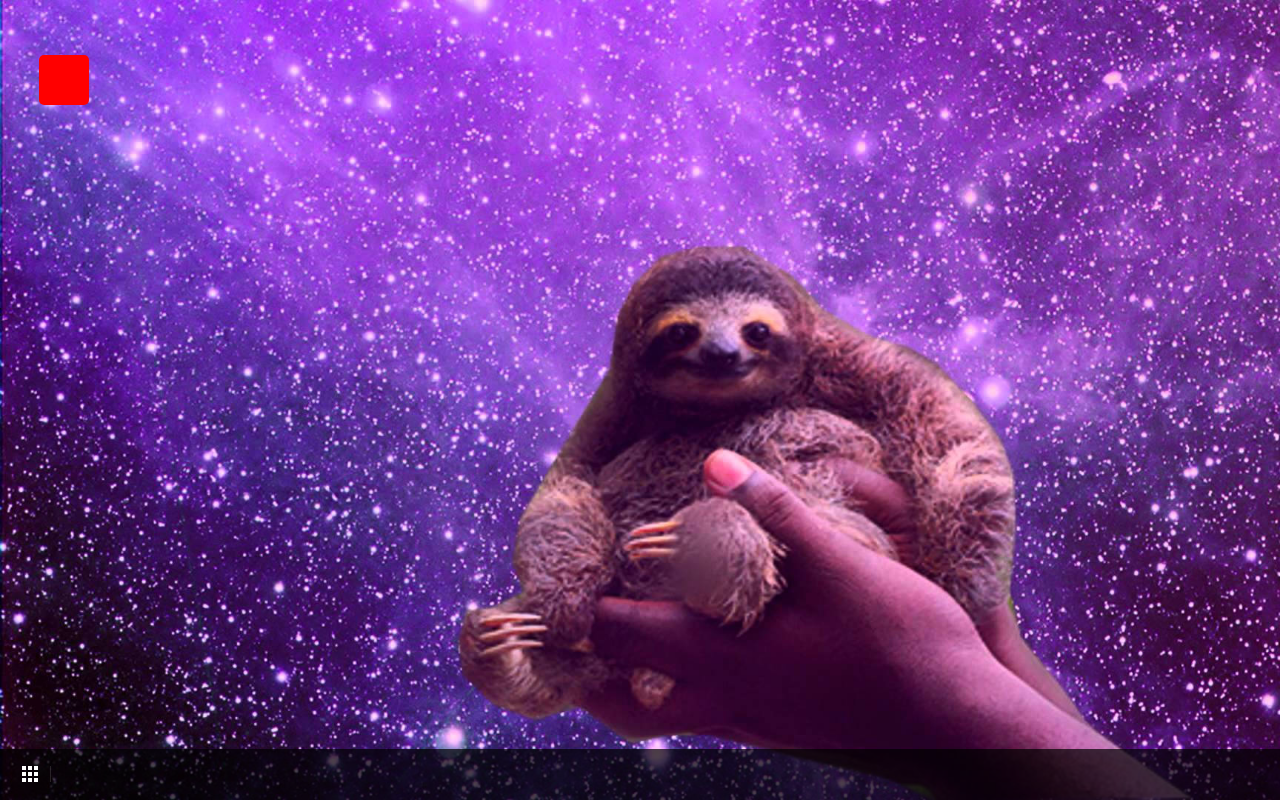
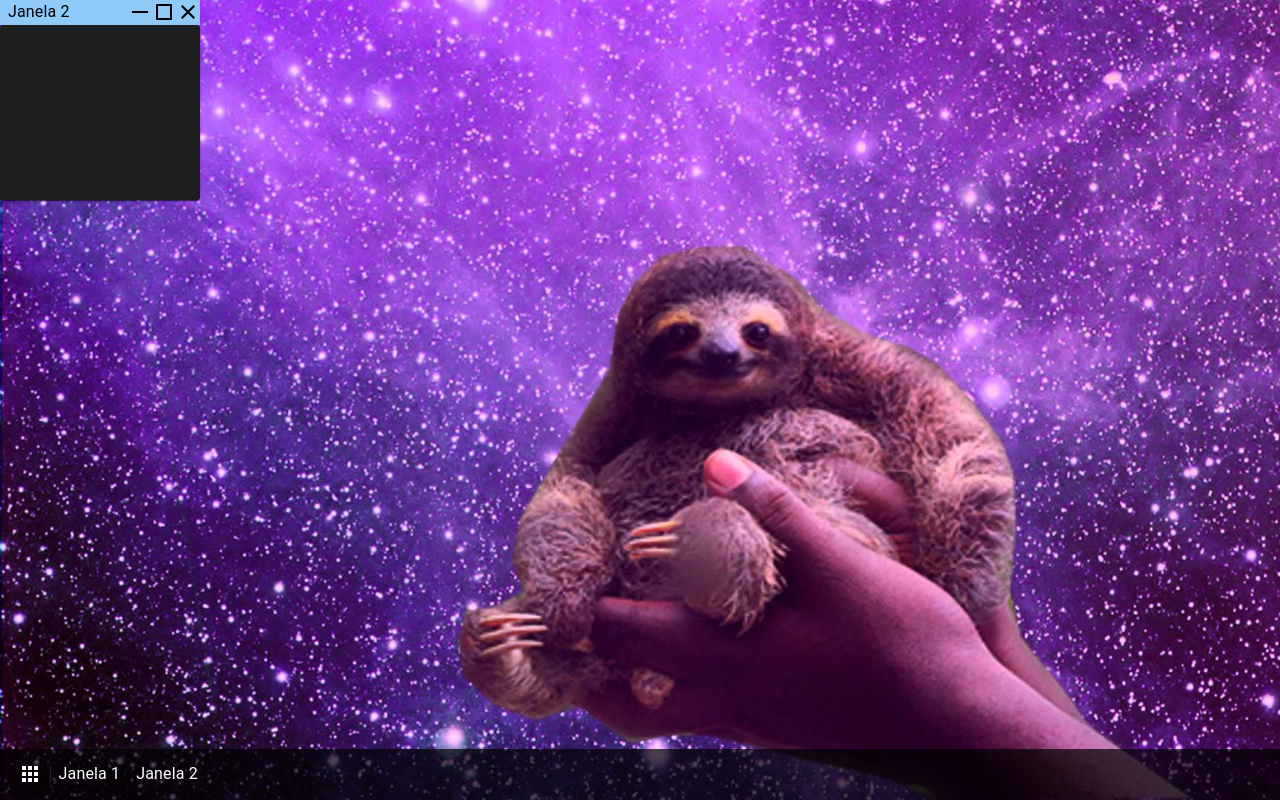
Before and after one commit to RO03M/portfolio, a React (Create React App) app: page / in a window 1280 px wide. Built offline with nearby package versions, Linux system fonts and the light colour scheme.

Commit message:
chore: details

```diff
--- a/src/components/Desktop/Desktop.helper.tsx
+++ b/src/components/Desktop/Desktop.helper.tsx
@@ -13,16 +13,14 @@ export const makeArrayStep = (value: number, totalSteps: number) : number[] => {
 }
 
 export const getGridSize = () => {
-    const minXGridCount = 10;
-    const minYGridCount = 5;
-    const windowWidth = window.innerWidth;
-    const windowHeight = window.innerHeight;
+    const minGridWidth = 150;
+    const minGridHeight = 140;
 
-    const xGridCount = windowWidth / minXGridCount;
-    const yGridCount = windowHeight / minYGridCount;
+    const gridWidth = window.innerWidth / Math.floor(window.innerWidth / minGridWidth);
+    const gridHeight = window.innerHeight / Math.floor(window.innerHeight / minGridHeight);
 
     return {
-        width: Math.floor(xGridCount),
-        height: Math.floor(yGridCount)
+        width: gridWidth,
+        height: gridHeight
     };
 }
--- a/src/components/Desktop/Desktop.tsx
+++ b/src/components/Desktop/Desktop.tsx
@@ -21,8 +21,6 @@ const Desktop = () => {
     } = getGridSize();
 
     return (
-        <>
-            {/* <DesktopDebugGrid/> */}
         <Box
             sx={{
                 width: "100%",
@@ -43,7 +41,6 @@ const Desktop = () => {
                 ))
             })()}
         </Box>
-        </>
     );
 }
 
--- a/src/components/Desktop/Item.tsx
+++ b/src/components/Desktop/Item.tsx
@@ -1,4 +1,5 @@
-import { styled } from "@mui/system";
+import { useTheme } from "@mui/material";
+import { alpha, styled } from "@mui/system";
 import { AnimatePresence, motion, useMotionValue } from "framer-motion";
 import { useEffect, useState } from "react";
 import { closest, closestCeil, closestFloor } from "../../helpers/closest";
@@ -23,6 +24,8 @@ const Item = (props: ItemProps) => {
     } = props;
 
     const [isDragging, setIsDragging] = useState<boolean>(false);
+
+    const theme = useTheme();
 
     const x = useMotionValue(100);
     const y = useMotionValue(100);
@@ -61,9 +64,12 @@ const Item = (props: ItemProps) => {
                             y: yPlaceholder,
                             width: gridWidth,
                             height: gridHeight,
-                            backgroundColor: "orange",
                             position: "absolute",
-                            borderRadius: 5
+                            backgroundColor: alpha(theme.palette.primary.main, .2),
+                            borderRadius: "16px",
+                            boxShadow: "0 4px 30px rgba(0, 0, 0, 0.1)",
+                            backdropFilter: "blur(7px)",
+                            border: "1px solid rgba(255, 255, 255, 0.03)",
                         }}
                     />
                 )}
@@ -72,7 +78,7 @@ const Item = (props: ItemProps) => {
                 style={{
                     width: itemWidth,
                     height: itemHeight,
-                    backgroundColor: "red",
+                    backgroundColor: "white",
                     borderRadius: "5px",
                     x,
                     y
@@ -81,6 +87,12 @@ const Item = (props: ItemProps) => {
                 dragTransition={{
                     power: 0
                 }}
+                whileHover={{
+                    scale: 1.1
+                }}
+                whileTap={{
+                    scale: 0.9
+                }}
                 onDragStart={() => setIsDragging(true)}
                 onDragEnd={() => setIsDragging(false)}
                 onDrag={() => {
@@ -88,6 +100,18 @@ const Item = (props: ItemProps) => {
                     yPlaceholder.set(closestFloor(y.get(), heightSteps));
                 }}
             />
+            <motion.div
+                style={{
+                    x,
+                    y,
+                    color: "white",
+                    width: 50,
+                    textAlign: "center",
+                    userSelect: "none"
+                }}
+            >
+                <p contentEditable>Please shut the fuck up</p>
+            </motion.div>
         </>
     );
 }
--- /dev/null
+++ b/src/components/Dock/DockApps.tsx
@@ -0,0 +1,60 @@
+import { Button, Typography, useTheme } from "@mui/material";
+import { Reorder } from "framer-motion";
+import { useAppsStore } from "../../stores/apps";
+import { Stacks, useDockSettingsStore } from "../../stores/dockSettings";
+
+export const DockApps = () => {
+
+    const {
+        apps,
+        setApps,
+        toggleWindowVisibility
+    } = useAppsStore((store) => store);
+
+    const dockSettings = useDockSettingsStore(store => store);
+    const theme = useTheme();
+
+    // const renderApps = () => {
+    //     switch (dockSettings.stackMode) {
+    //         case Stacks.AlwaysShowAll:
+    //             return renderAlwaysShowAll();
+    //         default:
+    //             return renderAlwaysShowAll();
+    //     }
+    // }
+
+    return (
+        <Reorder.Group
+            axis={"x"}
+            values={apps}
+            onReorder={setApps}
+            style={{
+                display: "flex",
+                listStyle: "none"
+            }}
+        >
+            {apps.map((app) => (
+                <Reorder.Item
+                    key={app.id}
+                    value={app}
+                >
+                    <Button
+                        color={"primary"}
+                        onClick={() => toggleWindowVisibility(app.id)}
+                        sx={{
+                            textTransform: "none"
+                        }}
+                    >
+                        <Typography
+                            sx={{
+                                color: theme.palette.text.primary
+                            }}
+                        >
+                            {app.title}
+                        </Typography>
+                    </Button>
+                </Reorder.Item>
+            ))}
+        </Reorder.Group>
+    );
+}
--- a/src/components/Dock/index.tsx
+++ b/src/components/Dock/index.tsx
@@ -1,13 +1,10 @@
 import { Box, ButtonBase, Divider, IconButton } from "@mui/material";
 
 import AppsIcon from '@mui/icons-material/Apps';
-import { useRenderApps } from "./useRenderApps";
+import { DockApps } from "./DockApps";
+import { Reorder } from "framer-motion";
 
 export const Dock = () => {
-
-    const {
-        renderApps
-    } = useRenderApps();
 
     return (
         <Box
@@ -39,9 +36,7 @@ export const Dock = () => {
                 variant={"middle"}
                 flexItem
             />
-            <Box>
-                {renderApps()}
-            </Box>
+            <DockApps/>
         </Box>
     );
 }
--- a/src/components/OS/index.tsx
+++ b/src/components/OS/index.tsx
@@ -7,6 +7,7 @@ import { useAppsStore } from "../../stores/apps";
 import mainBackground from "../../assets/images/mainBackground.jpeg";
 import styles from "./index.module.css";
 import Desktop from "../Desktop";
+import { AnimatePresence } from "framer-motion";
 
 const OS = () => {
 
@@ -25,6 +26,7 @@ const OS = () => {
             }}
         >
             <Desktop/>
+            <AnimatePresence>
                 {apps?.map((app) => !app.hidden && (
                     <Window
                         key={app.id}
@@ -35,6 +37,7 @@ const OS = () => {
                         data-hidden={app.hidden}
                     />
                 ))}
+            </AnimatePresence>
             <Dock/>
         </Box>
     );
--- a/src/components/Window/index.tsx
+++ b/src/components/Window/index.tsx
@@ -46,9 +46,8 @@ export const Window = (props: IWindow) => {
     const debugMode = useOSStore((store) => store.debugMode);
 
     return (
-        <Box
+        <motion.div
             id={`${appId}-window`}
-            component={motion.div}
             style={{
                 width: width,
                 height: height,
@@ -62,6 +61,15 @@ export const Window = (props: IWindow) => {
             dragControls={dragControls}
             dragTransition={{
                 power: 0
+            }}
+            initial={{
+                scale: .6
+            }}
+            animate={{
+                scale: 1
+            }}
+            exit={{
+                scale: 0
             }}
         >
             <Box
@@ -79,8 +87,6 @@ export const Window = (props: IWindow) => {
                 dragMomentum={false}
                 dragConstraints={{ top: 0, left: 0, right: 0, bottom: 0 }}
                 onDrag={handleBottomDrag}
-                // onDragStart={() => setIsDragging(true)}
-                // onDragEnd={() => setIsDragging(false)}
             />
             <Box
                 component={motion.div}
@@ -97,8 +103,6 @@ export const Window = (props: IWindow) => {
                 dragMomentum={false}
                 dragConstraints={{ top: 0, left: 0, right: 0, bottom: 0 }}
                 onDrag={handleRightDrag}
-                // onDragStart={() => setIsDragging(true)}
-                // onDragEnd={() => setIsDragging(false)}
             />
             <Box
                 component={motion.div}
@@ -115,8 +119,6 @@ export const Window = (props: IWindow) => {
                 dragMomentum={false}
                 dragConstraints={{ top: 0, left: 0, right: 0, bottom: 0 }}
                 onDrag={handleLeftDrag}
-                // onDragStart={() => setIsDragging(true)}
-                // onDragEnd={() => setIsDragging(false)}
             />
             <Box
                 component={motion.div}
@@ -133,8 +135,6 @@ export const Window = (props: IWindow) => {
                 dragMomentum={false}
                 dragConstraints={{ top: 0, left: 0, right: 0, bottom: 0 }}
                 onDrag={handleTopDrag}
-                // onDragStart={() => setIsDragging(true)}
-                // onDragEnd={() => setIsDragging(false)}
             />
             <Box
                 component={motion.div}
@@ -153,8 +153,6 @@ export const Window = (props: IWindow) => {
                 dragMomentum={false}
                 dragConstraints={{ top: 0, left: 0, right: 0, bottom: 0 }}
                 onDrag={handleTopLeftDrag}
-                // onDragStart={() => setIsDragging(true)}
-                // onDragEnd={() => setIsDragging(false)}
             />
             <Box
                 component={motion.div}
@@ -173,8 +171,6 @@ export const Window = (props: IWindow) => {
                 dragMomentum={false}
                 dragConstraints={{ top: 0, left: 0, right: 0, bottom: 0 }}
                 onDrag={handleTopRightDrag}
-                // onDragStart={() => setIsDragging(true)}
-                // onDragEnd={() => setIsDragging(false)}
             />
             <Box
                 component={motion.div}
@@ -193,8 +189,6 @@ export const Window = (props: IWindow) => {
                 dragMomentum={false}
                 dragConstraints={{ top: 0, left: 0, right: 0, bottom: 0 }}
                 onDrag={handleBottomRightDrag}
-                // onDragStart={() => setIsDragging(true)}
-                // onDragEnd={() => setIsDragging(false)}
             />
             <Box
                 component={motion.div}
@@ -213,8 +207,6 @@ export const Window = (props: IWindow) => {
                 dragMomentum={false}
                 dragConstraints={{ top: 0, left: 0, right: 0, bottom: 0 }}
                 onDrag={handleBottomLeftDrag}
-                // onDragStart={() => setIsDragging(true)}
-                // onDragEnd={() => setIsDragging(false)}
             />
             <Topbar
                 onPointerDown={startDrag}
@@ -225,6 +217,6 @@ export const Window = (props: IWindow) => {
                     height: "calc(100% - 25px)"
                 }}
             />
-        </Box>
+        </motion.div>
     );
 }
--- a/src/stores/apps.ts
+++ b/src/stores/apps.ts
@@ -20,6 +20,7 @@ interface AppsState {
     updateWindow: (id: number, configs: Partial<App>) => void;
     toggleWindowVisibility: (appId: number, hidden?: boolean) => void;
     closeWindow: (appId: number) => void;
+    setApps: (apps: App[]) => void;
 }
 
 export const useAppsStore = create<AppsState>((set) => ({
@@ -58,22 +59,27 @@ export const useAppsStore = create<AppsState>((set) => ({
             };
         })
     ),
+    setApps: (apps: App[]) => (
+        set((state) => ({
+            apps: [...apps]
+        }))
+    ),
     apps: [
-        // {
-        //     id: 0,
-        //     x: 100,
-        //     y: 100,
-        //     hidden: false,
-        //     title: "Janela 1",
-        //     type: AppTypes.Folder
-        // },
-        // {
-        //     id: 1,
-        //     x: 100,
-        //     y: 100,
-        //     hidden: false,
-        //     title: "Janela 2",
-        //     type: AppTypes.Folder
-        // },
+        {
+            id: 0,
+            x: 100,
+            y: 100,
+            hidden: false,
+            title: "Janela 1",
+            type: AppTypes.Folder
+        },
+        {
+            id: 1,
+            x: 100,
+            y: 100,
+            hidden: false,
+            title: "Janela 2",
+            type: AppTypes.Folder
+        },
     ]
 }));
```
Also changed, not shown: src/components/Dock/useRenderApps.tsx (deleted, +0 -45 lines). Lines whose indentation alone changed are shown as unchanged.
